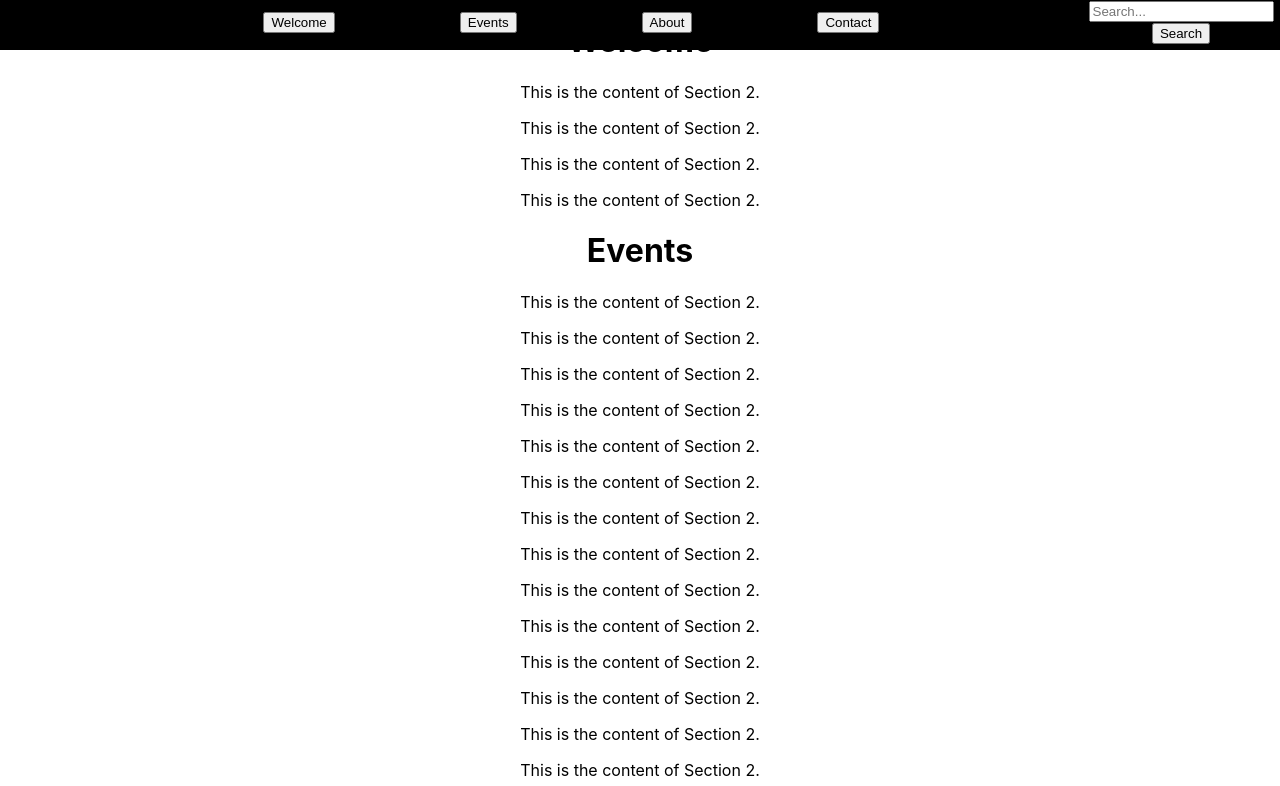
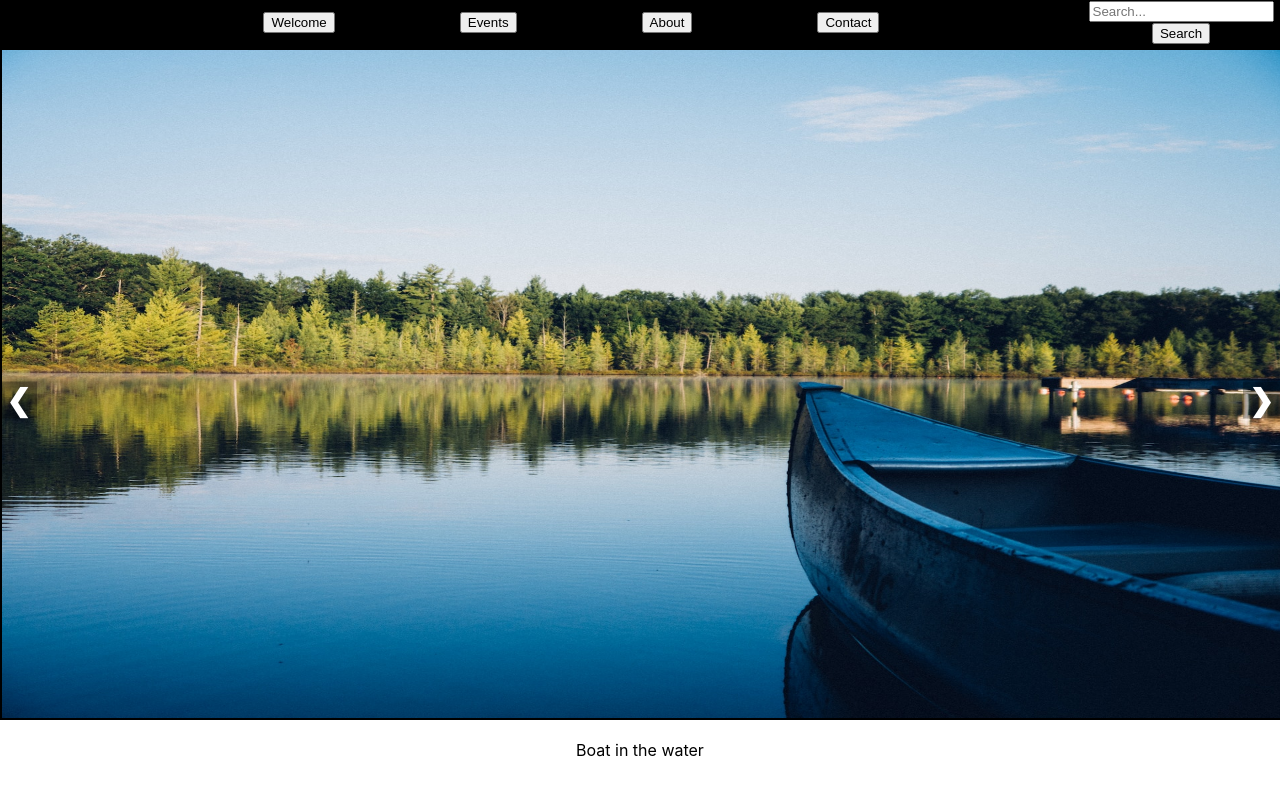
Before and after one commit to SeairahM/FutureSportsReact, a React (Create React App) app in the folder futuresports/: page / in a window 1280 px wide. Shown: the top 786 px of the page. Built offline with nearby package versions, Linux system fonts and the light colour scheme.

Commit message:
Photo Carousel

```diff
--- a/futuresports/src/App.js
+++ b/futuresports/src/App.js
@@ -1,6 +1,7 @@
 import React from 'react';
 import Navbar from './components/navbar';
 import './App.css';
+import PhotoCaraousel from './components/photocarousel';
 
 
 function App() {
@@ -8,33 +9,13 @@ function App() {
   return (
     <div className="App">
       <Navbar />
+      <PhotoCaraousel/>
       <div>
-        <h1 id="welcome">Welcome</h1>
-        <p>This is the content of Section 2.</p>
-        <p>This is the content of Section 2.</p>
-        <p>This is the content of Section 2.</p>
-        <p>This is the content of Section 2.</p>
+        <h1 id="welcome">Future Sports</h1>
+        <p>Row your way, every day, with Future Sports.</p>
+
         <h1 id="events">Events</h1>
-        <p>This is the content of Section 2.</p>
-        <p>This is the content of Section 2.</p>
-        <p>This is the content of Section 2.</p>
-        <p>This is the content of Section 2.</p>
-        <p>This is the content of Section 2.</p>
-        <p>This is the content of Section 2.</p>
-        <p>This is the content of Section 2.</p>
-        <p>This is the content of Section 2.</p>
-        <p>This is the content of Section 2.</p>
-        <p>This is the content of Section 2.</p>
-        <p>This is the content of Section 2.</p>
-        <p>This is the content of Section 2.</p>
-        <p>This is the content of Section 2.</p>
-        <p>This is the content of Section 2.</p>
-        <p>This is the content of Section 2.</p>
-        <p>This is the content of Section 2.</p>
-        <p>This is the content of Section 2.</p>
-        <p>This is the content of Section 2.</p>
-        <p>This is the content of Section 2.</p>
-        <p>This is the content of Section 2.</p>
+
         <h1 id="about">Section 3</h1>
         <p>This is the content of Section 3.</p>
 
--- a/futuresports/src/components/photocarousel.js
+++ b/futuresports/src/components/photocarousel.js
@@ -35,14 +35,42 @@ const PhotoCarousel = () => {
 
   return (
     <div className="photo-carousel">
-      <button onClick={goToPrevious}>Previous</button>
+      <button onClick={goToPrevious}
+      style={{
+        fontSize:'30px',
+        fontWeight: 'bold',
+        background: 'rgba(0, 0, 0, 0.3)',
+        color: 'white',
+        border: 'none',
+        cursor: 'pointer',
+        outline: 'none',
+        position: 'absolute',
+        top: '50%',
+        transform: 'translateY(-50%)',}}> &#10094;</button>
       <img
         className="carousel-image"
         src={images[currentIndex].url}
         alt={images[currentIndex].description}
+        style={{
+          width: '100%',
+          height: '700px',
+          border: '2px solid black' // Example: Add a red border
+        }}
       />
       <p>{images[currentIndex].description}</p>
-      <button onClick={goToNext}>Next</button>
+      <button onClick={goToNext} style={{
+        fontSize:'30px',
+        fontWeight: 'bold',
+        background: 'rgba(0, 0, 0, 0.3)',
+        color: 'white',
+        border: 'none',
+        cursor: 'pointer',
+        outline: 'none',
+        position: 'absolute',
+        top: '50%',
+        transform: 'translateY(-50%)',
+        right: '0',
+      }}>&#10095;</button>
     </div>
   );
 };
```
